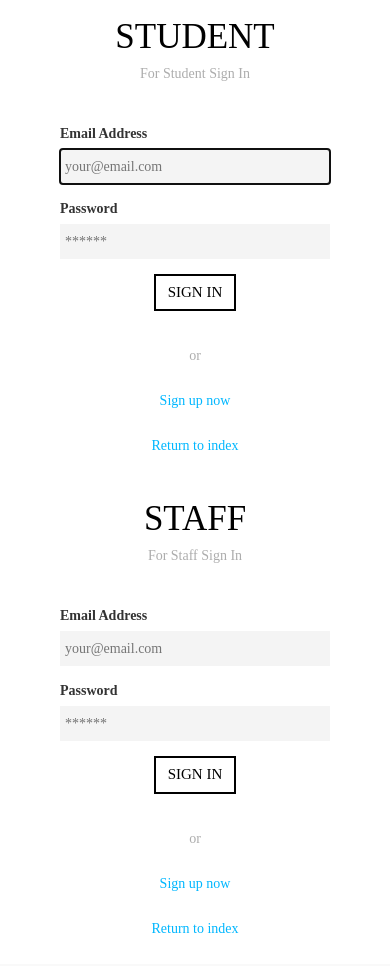
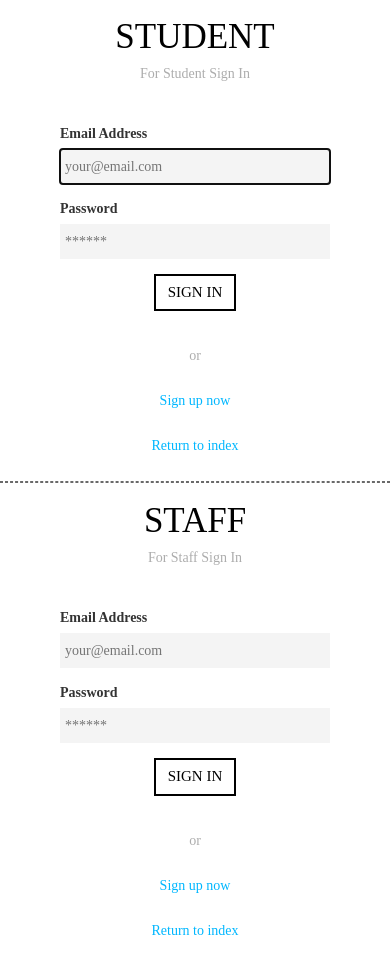
Before and after one commit to YizhiHong/CS487Project, a Node server app: page /login in a window 390 px wide. Shown: the part 72-1038 px from the top of the page. Run offline with Node 20, Linux system fonts and the light colour scheme; some libraries are stand-ins or nearby versions.

Commit message:
更新登陆页面和样式。

```diff
--- a/main/public/stylesheets/style.css
+++ b/main/public/stylesheets/style.css
@@ -75,16 +75,14 @@ a {
   height: 100%;
   position: fixed;
   left: 50%;
-  width: 2px;
+  border: 1px dimgrey dashed;
   top: 0;
-  background: black;
 }
 @media (max-width: 768px ) {
   .vertical-divider{
     width: 100%;
     position: relative;
-    height: 2px;
-    background: black;
+    border: 1px dimgrey dashed;
     left: 0;
     float: left;
   }
--- a/main/routes/book.js
+++ b/main/routes/book.js
@@ -74,20 +74,19 @@ router.post('/book-list-save',function (req,res,next){
     var _result
 
     (function(){
-        var count=0;
         for(var i in bookList){
             book.save(bookList[i],function (err) {
                 if(err){
                     console.log("error with"+err);
                 }else{
                     console.log("saved");
-                    count = count + 1;
                 }
+
             })
         }
         res.setHeader('Content-Type', 'application/json');
         _result={
-            msg: bookList.length == 0 ? "all saved": "totally " + (bookList.length - count) + " fail to save!! And totally " +  count + " saved in database!!! "
+            msg: count == 0 ? "all saved": "some of then fail to save!! And totally !!! "
         };
         res.json(_result);
 
--- a/main/routes/users.js
+++ b/main/routes/users.js
@@ -48,7 +48,7 @@ router.post('/add-student-info', function(req, res) {
 
 
 /**  student Center **/
-router.post('/student-center', function(req, res) {
+router.post('/student', function(req, res) {
     var query = {
         Email: req.body.name,
         Password: req.body.password
@@ -59,7 +59,7 @@ router.post('/student-center', function(req, res) {
             console.log(doc);
             if(doc){
                 console.log(query.name + ": Login success " + new Date());
-                res.render('student-center', { title:'userCenter' });
+                res.render('student', { title:'Student Center' });
             }else{
                 console.log(query.name + ": fail to login " + new Date());
                 res.send('password wrong');
@@ -69,13 +69,13 @@ router.post('/student-center', function(req, res) {
 });
 
 /**  Staff Center **/
-router.post('/staff-center', function(req, res) {
+router.post('/staff', function(req, res) {
     var query = {Name: req.body.name, Password: req.body.password};
     student.find(query, function(err, doc){
         console.log(doc);
         if(doc){
             console.log(query.name + ": Login success " + new Date());
-            res.render('student-center', { title:'userCenter' });
+            res.render('staff', { title:'userCenter' });
         }else{
             console.log(query.name + ": fail to login " + new Date());
             res.send('password wrong');
--- a/main/views/login.hbs
+++ b/main/views/login.hbs
@@ -1,6 +1,6 @@
 <div class="container">
     <div class="row">
-        <div class="col-md-6 col-xs-12">
+        <div class="col-sm-6 col-xs-12">
             <div class="form-vertical">
                 <h2>Student</h2>
                 <p>For Student Sign In</p>
@@ -25,8 +25,8 @@
                 </form>
             </div>
         </div>
-        <div class="divider"></div>
-        <div class="col-md-6 col-xs-12">
+        <div class="vertical-divider"></div>
+        <div class="col-sm-6 col-xs-12">
             <div class="form-vertical">
                 <h2>STAFF</h2>
                 <p>For Staff Sign In</p>
```
